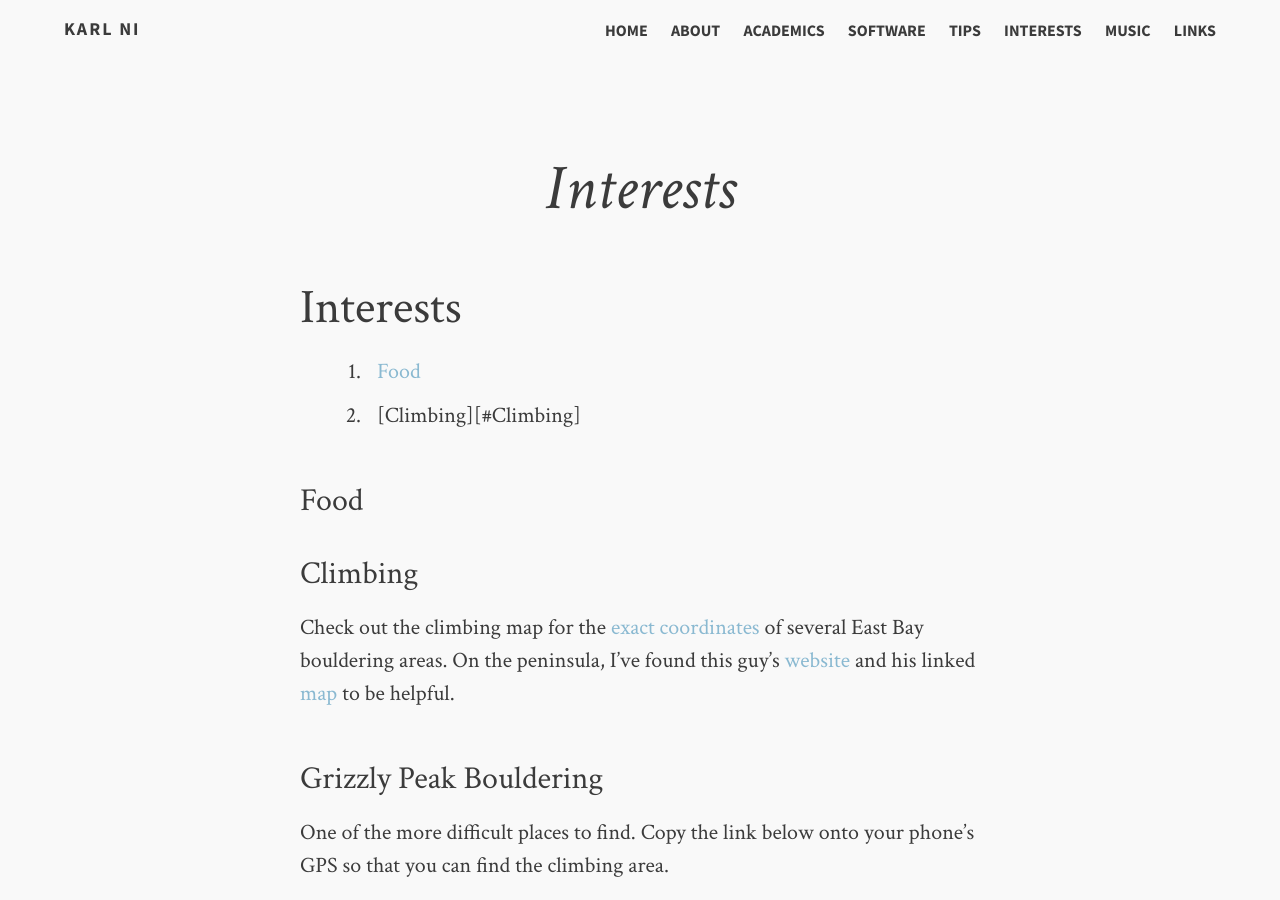
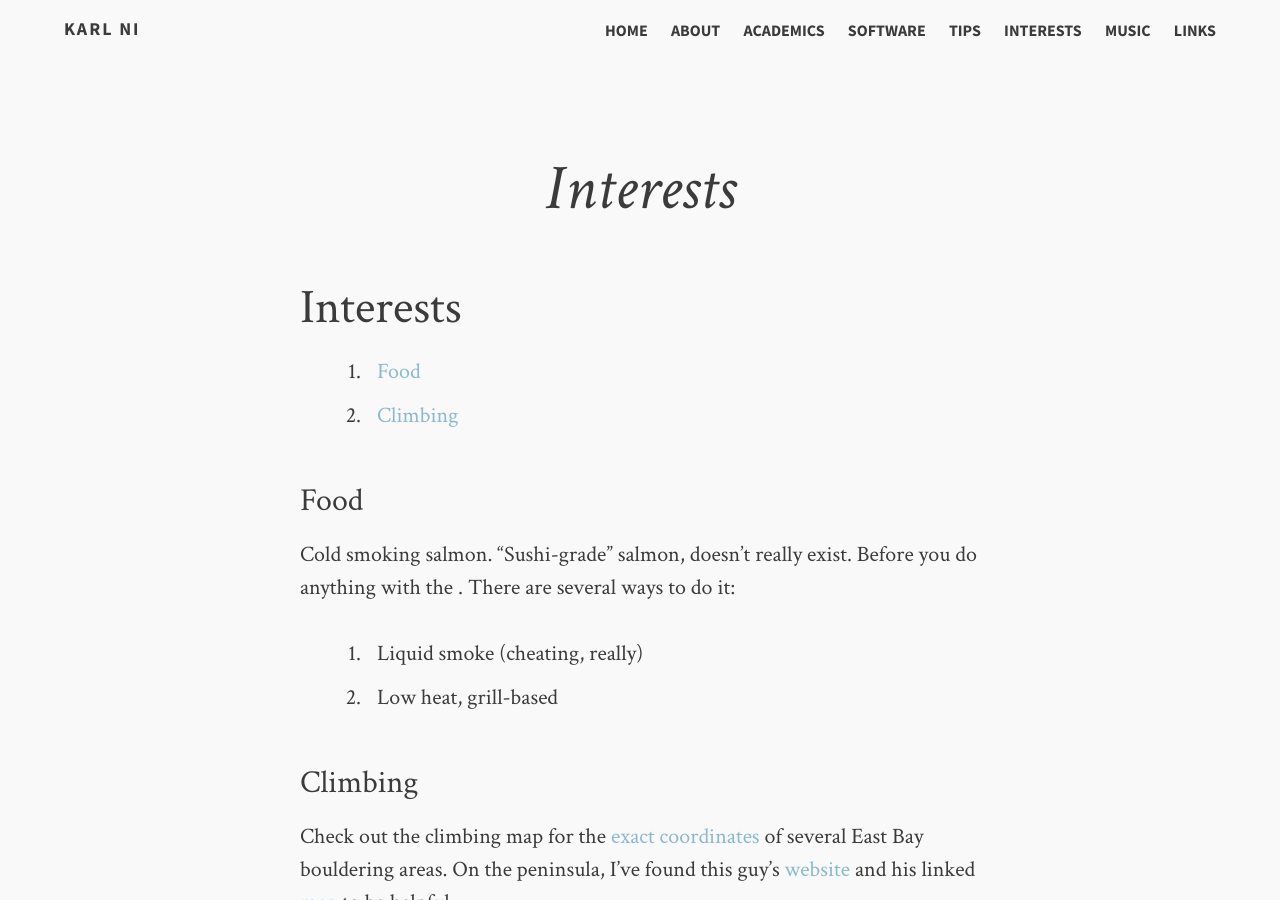
Before and after one commit to UCKarl/UCKarl.github.io, a Jekyll site: the page built from interests.md, in a window 1280 px wide and 900 px high. Built offline with Jekyll 4.4.1, drawn with Linux system fonts in a browser that asks for light colours; comment, search, counter and statistics services are not loaded.

Commit message:
Update interests.md

```diff
--- a/interests.md
+++ b/interests.md
@@ -8,9 +8,14 @@ tags: [climbing,riding,ice cream,smoked salmon]
 ## Interests
 
 1. [Food](#Food)
-2. [Climbing][#Climbing]
+2. [Climbing](#Climbing)
 
 ### Food <a name="Food"></a>
+
+Cold smoking salmon. "Sushi-grade" salmon, doesn't really exist. Before you do anything with the . There are several ways to do it:
+
+1. Liquid smoke (cheating, really)
+2. Low heat, grill-based
 
 ### Climbing <a name="Climbing"></a>
 
```
